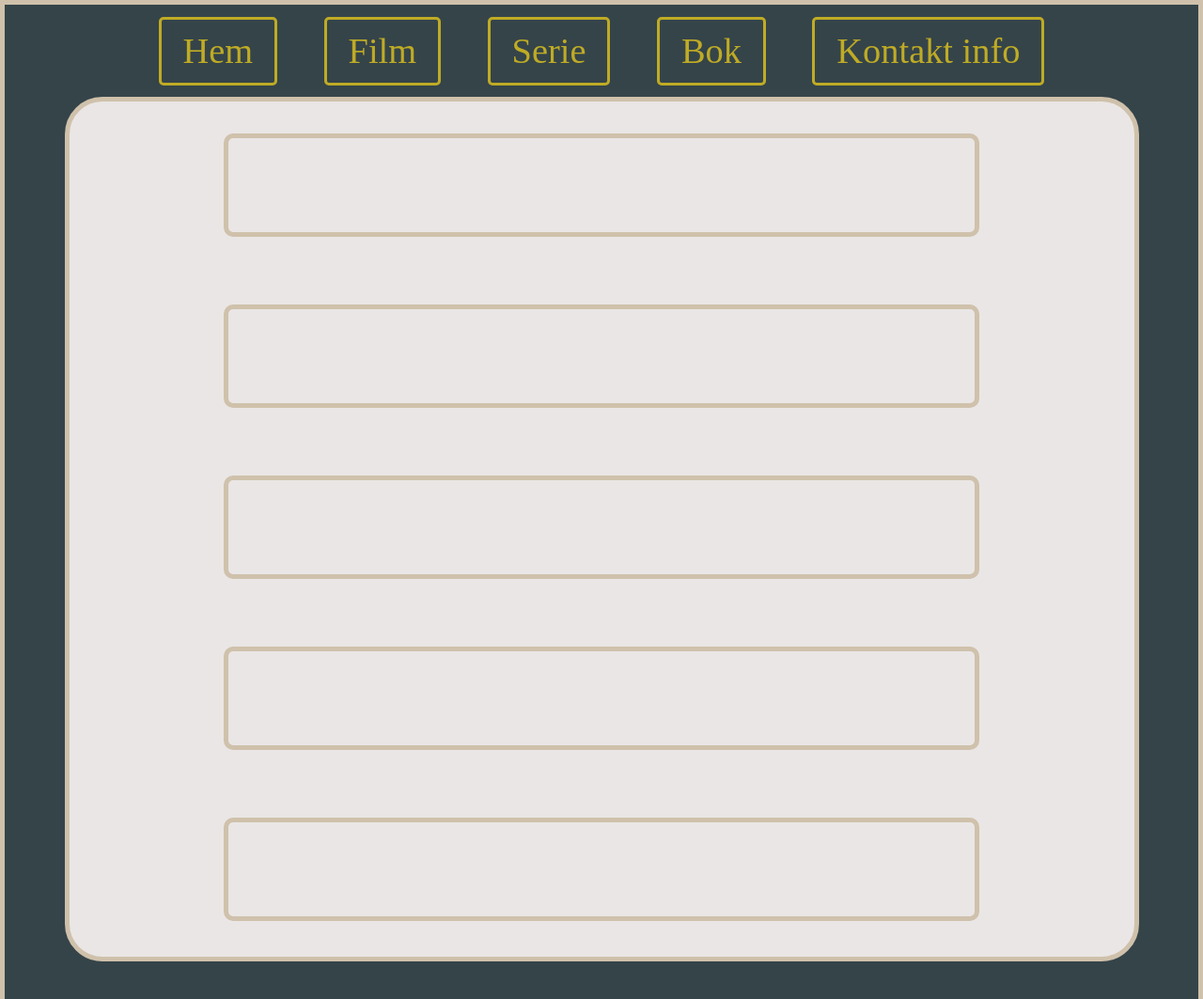
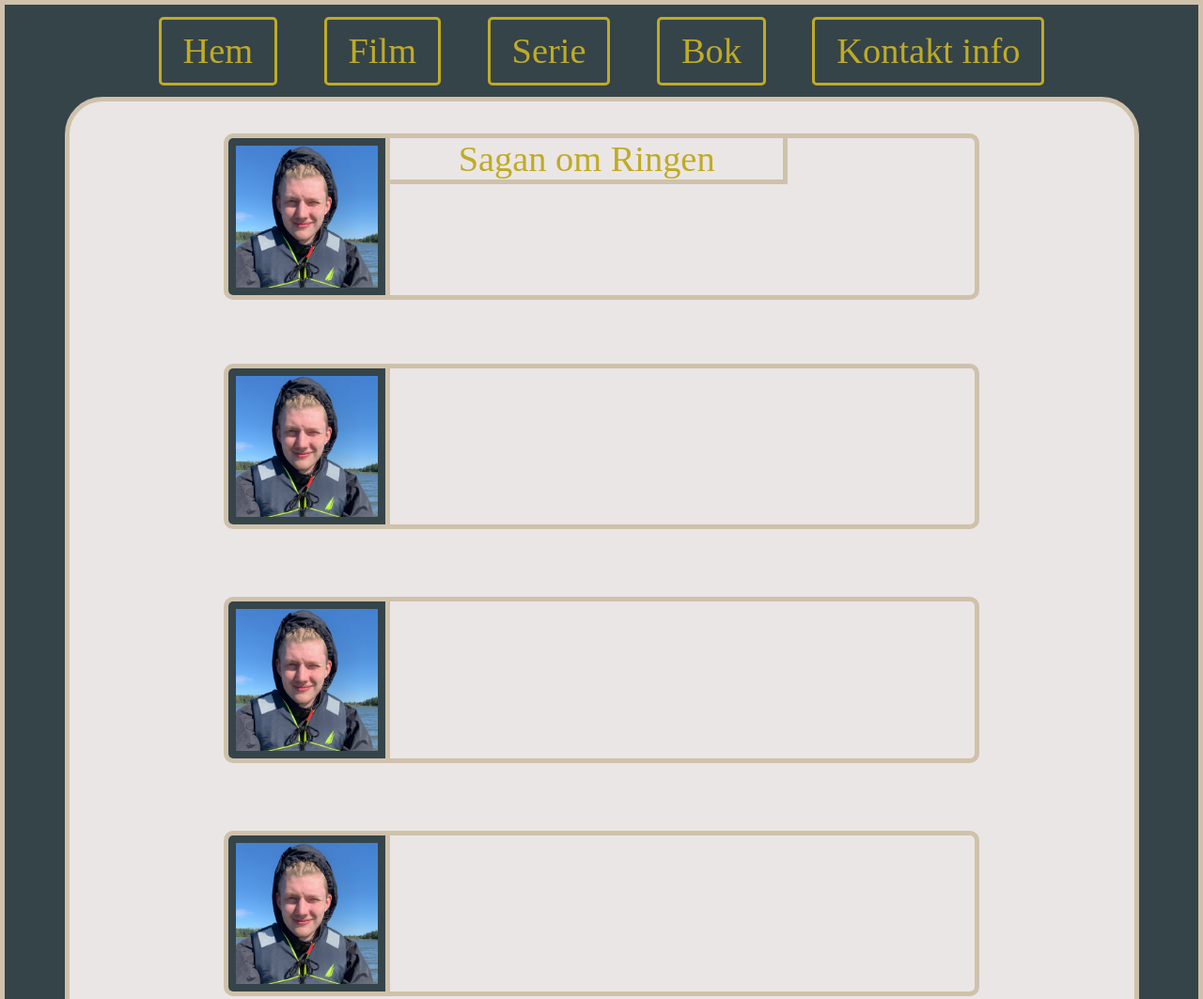
Before and after one commit to vuxcode/we1-project-TradKroonan, a plain HTML site: page collect_book.html in a window 1280 px wide. Shown: the top 1063 px of the page at 94% size. Drawn offline with Linux system fonts and the light colour scheme.

Commit message:
Test bild & påbörjan av collect_rev.
Gjort:
- Kvadratisk bild passar
- Nästan fullt anpassat efter skärm
- Börjat på titln av ett verk i collected_rev

Kvar:
- Poängområdet
- Beskrivningsområdet

Övrigt:
Kommer byta bild

```diff
--- a/collect_book.html
+++ b/collect_book.html
@@ -17,14 +17,22 @@
   <div class="parent_info">
     <div class="center">
       <div class="rev_bar">
+        <img src="sjö_putte.jpg">
+        <div class="collect_name">
+          <p>Sagan om Ringen</p>
+        </div>
       </div>
       <div class="rev_bar">
+        <img src="sjö_putte.jpg">
       </div>
       <div class="rev_bar">
+        <img src="sjö_putte.jpg">
       </div>
       <div class="rev_bar">
+        <img src="sjö_putte.jpg">
       </div>
       <div class="rev_bar">
+        <img src="sjö_putte.jpg">
       </div>
     </div>
   </div>
--- a/style.css
+++ b/style.css
@@ -49,11 +49,34 @@ body{
   display: inline-block;
   margin: 3%;
   width: 70%;
-  height: 100px;
   border-style: solid;
   border-radius: 10px;
   border-width: 5px;
   border-color: #CFC1AB;
+  text-align: left;
+}
+
+.rev_bar img {
+  display: block;
+  width: 19%;
+  padding: 1%;
+  border-right: solid 5px #CFC1AB;
+  background-color: #354449;
+  border-top-left-radius: 5px;
+  border-bottom-left-radius: 5px;
+  float: left;
+}
+
+.collect_name {
+  width: 75%;
+  color: #BFAB25;
+  border-bottom-style: solid;
+  border-right-style: solid;
+  border-color: #CFC1AB;
+  border-width: 5px;
+  font-size: 3vw;
+  text-align: center;
+  box-sizing: border-box;
 }
 
 .welcome {
```
Also changed, not shown: sjö_putte.jpg (added).
